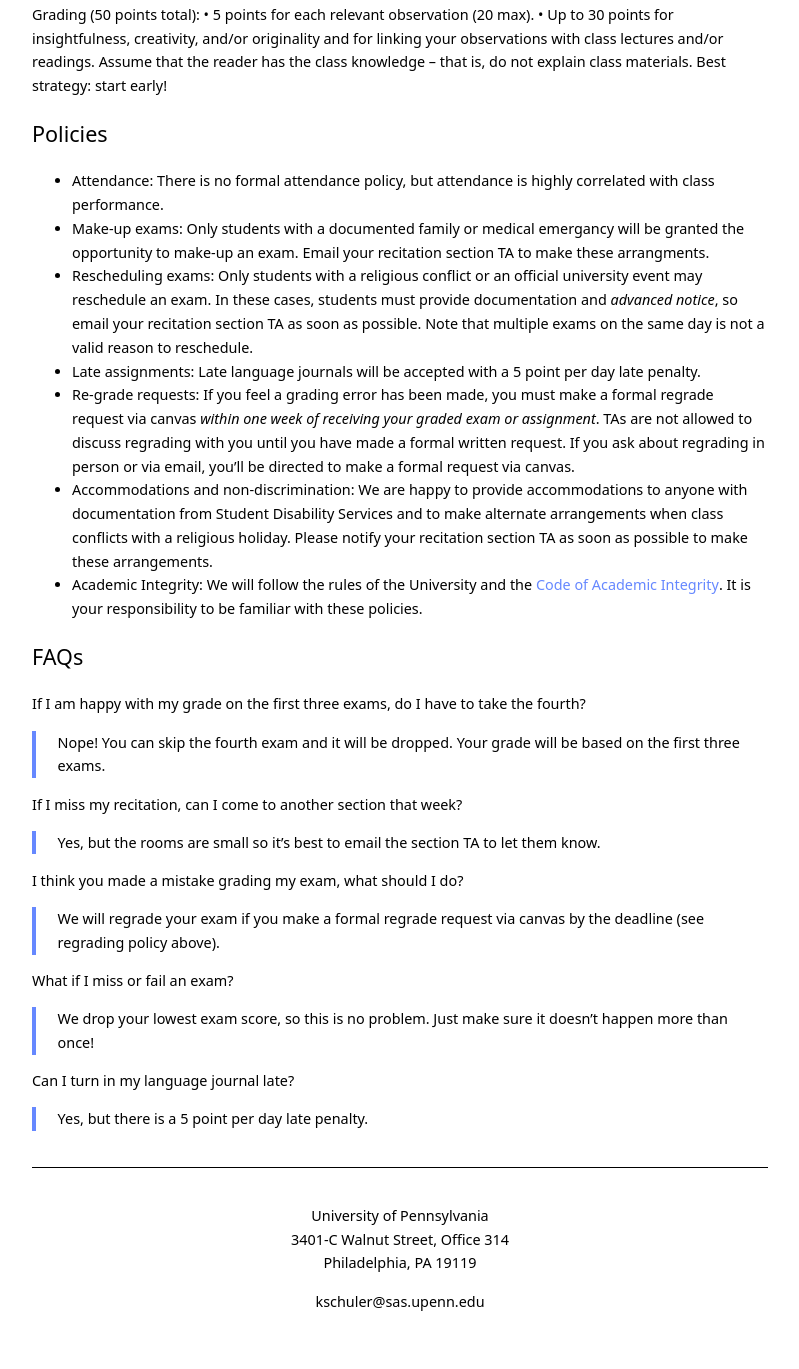
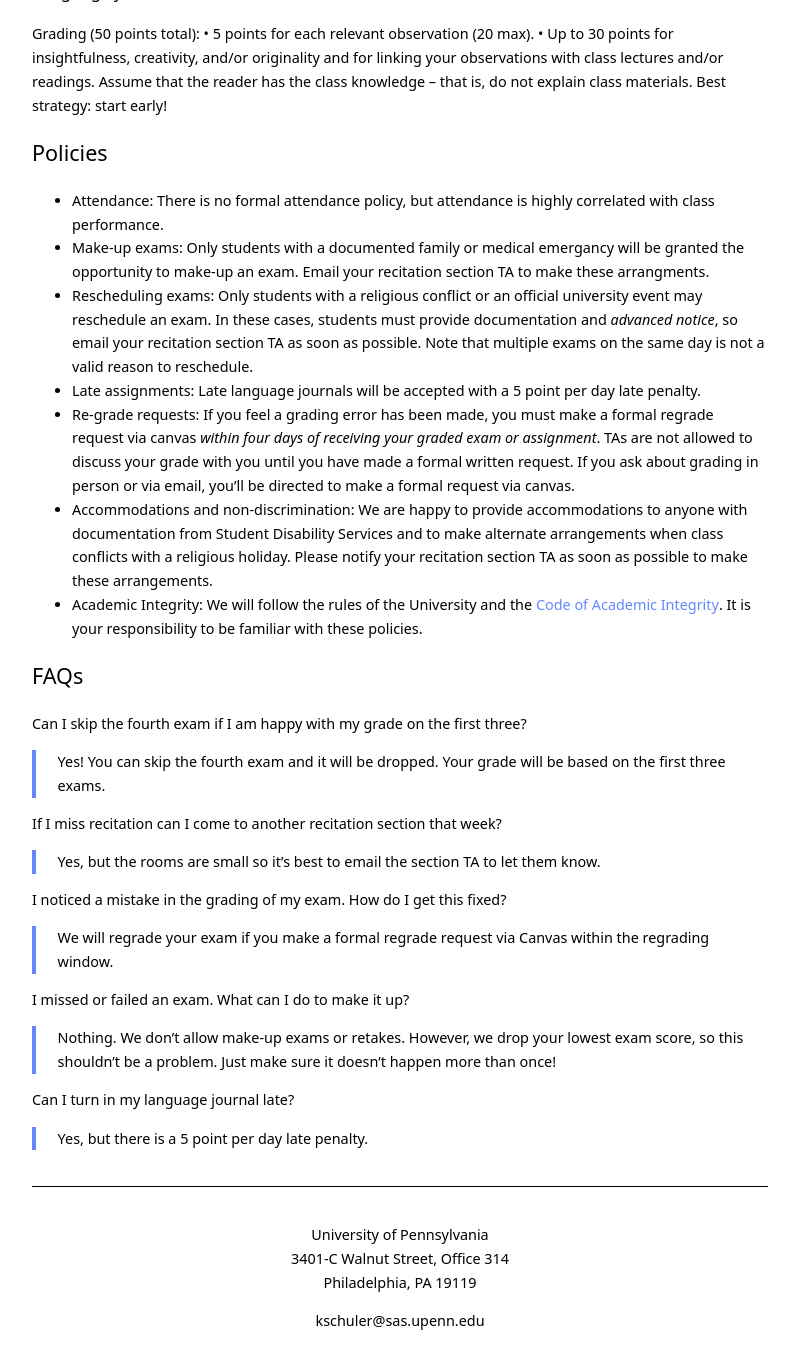
Before and after one commit to kschuler/ling001, a Jekyll site: the page built from index.md, in a window 1280 px wide and 1400 px high, scrolled down 3080 px. Shown: the top 1369 px of the window, without its empty margins (240-1039 px from the left). Built offline with Jekyll 4.4.1, drawn with Linux system fonts in a browser that asks for light colours; some of the changed text lies outside the part shown.

Commit message:
Update index.md

```diff
--- a/index.md
+++ b/index.md
@@ -29,9 +29,12 @@ Lecture | Recitation sections
 Mondays & Wednesdays 12-1pm with Katie<br>Location TBD<br><br><br><br><br><br> | 201 - Thursdays 9:30-10:30am<br>202 - Thursdays 10:30-11:30am <br>203 - Thursdays 9:30-10:30am<br>204 - Thursdays 10:30-11:30am<br>205 - Thursdays 9:30-10:30am<br>206 - Thursdays 10:30-11:30am<br>207 - Fridays 11-12pm<br>208 - Fridays 12-1pm
 
 ### Materials
-- [Course website](index.html) (you are here) for schedule, policies, and links to all assigned materials
-- [Canvas site](https://canvas.upenn.edu/courses/1489351) for announcements and grade related things
-- [Perusall](https://app.perusall.com/courses/intro-to-linguistics-1) for reading assignments (access code released at first class meeting)
+
+**[Course website](index.html)** (you are here) for schedule, policies, and links to all assigned materials
+
+**[Canvas site](https://canvas.upenn.edu/courses/1489351)** for announcements and grade related things
+
+**[Perusall](https://app.perusall.com/courses/intro-to-linguistics-1)** for reading assignments (access code released at first class meeting)
   - Reading assignments will come from The Language Instinct by Steven Pinker and The Language Files
 
 ### Evaluation
@@ -82,24 +85,24 @@ Grading (50 points total):
 - **Make-up exams**: Only students with a documented family or medical emergancy will be granted the opportunity to make-up an exam. Email your recitation section TA to make these arrangments.
 - **Rescheduling exams**: Only students with a religious conflict or an official university event may reschedule an exam. In these cases, students must provide documentation and *advanced notice*, so email your recitation section TA as soon as possible. Note that multiple exams on the same day is not a valid reason to reschedule.
 - **Late assignments**: Late language journals will be accepted with a 5 point per day late penalty.
-- **Re-grade requests**: If you feel a grading error has been made, you must make a formal regrade request via canvas *within one week of receiving your graded exam or assignment*. TAs are not allowed to discuss regrading with you until you have made a formal written request. If you ask about regrading in person or via email, you'll be directed to make a formal request via canvas.
+- **Re-grade requests**: If you feel a grading error has been made, you must make a formal regrade request via canvas *within four days of receiving your graded exam or assignment*. TAs are not allowed to discuss your grade with you until you have made a formal written request. If you ask about grading in person or via email, you'll be directed to make a formal request via canvas.
 - **Accommodations and non-discrimination**: We are happy to provide accommodations to anyone with documentation from Student Disability Services and to make alternate arrangements when class conflicts with a religious holiday. Please notify your recitation section TA as soon as possible to make these arrangements.
 - **Academic Integrity**: We will follow the rules of the University and the [Code of Academic Integrity](https://catalog.upenn.edu/pennbook/code-of-academic-integrity/).  It is your responsibility to be familiar with these policies.
 
 
 
 ## FAQs
-**If I am happy with my grade on the first three exams, do I have to take the fourth?**
-> Nope! You can skip the fourth exam and it will be dropped. Your grade will be based on the first three exams.
+**Can I skip the fourth exam if I am happy with my grade on the first three?**
+> Yes! You can skip the fourth exam and it will be dropped. Your grade will be based on the first three exams.
 
-**If I miss my recitation, can I come to another section that week?**
+**If I miss recitation can I come to another recitation section that week?**
 > Yes, but the rooms are small so it's best to email the section TA to let them know.
 
-**I think you made a mistake grading my exam, what should I do?**
-> We will regrade your exam if you make a formal regrade request via canvas by the deadline (see regrading policy above).
+**I noticed a mistake in the grading of my exam. How do I get this fixed?**
+> We will regrade your exam if you make a formal regrade request via Canvas within the regrading window.
 
-**What if I miss or fail an exam?**
-> We drop your lowest exam score, so this is no problem. Just make sure it doesn't happen more than once!
+**I missed or failed an exam. What can I do to make it up?**
+> Nothing. We don't allow make-up exams or retakes. However, we drop your lowest exam score, so this shouldn't be a problem. Just make sure it doesn't happen more than once!
 
 **Can I turn in my language journal late?**
 > Yes, but there is a 5 point per day late penalty.
```
Also changed, not shown: other parts of index.md (+2 -2 lines).
